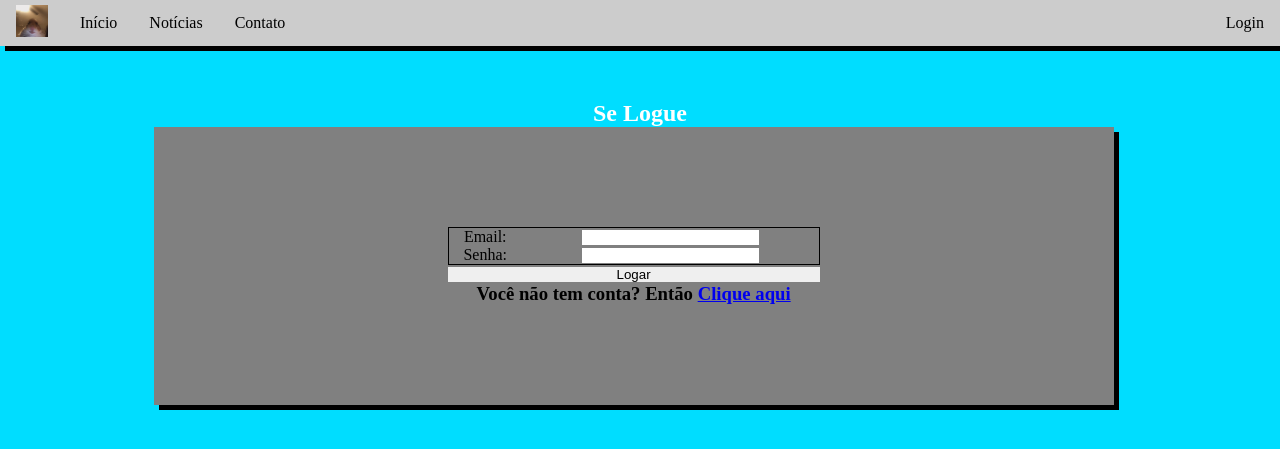
After one commit to Dexduo/Simple-Web-PHP-MySQL, a PHP site: page /login.php in a window 1280 px wide. The commit adds this page. Shown: the top 449 px of the page. Run offline with PHP 8.4, Linux system fonts and the light colour scheme.

Commit message:
Inicio do login

```diff
--- a/header.php
+++ b/header.php
@@ -7,5 +7,5 @@
     <a href="index.php">Início</a>
     <a href="news.php">Notícias</a>
     <a href="contact.php">Contato</a>
-    <a href="register.php" class="right">Registrar</a>
+    <a href="login.php" class="right">Login</a>
 </div>
--- a/index.php
+++ b/index.php
@@ -6,6 +6,7 @@
     <head>
         <title>Meu Site</title>
         <link rel="stylesheet" type="text/css" href="style.css">
+        <link rel="icon" href="logo.jpg">
     </head>
     <body>
         <?php include("header.php");?>
--- /dev/null
+++ b/login.php
@@ -0,0 +1,33 @@
+<?php
+
+?>
+<!DOCTYPE html>
+<html>
+    <head>
+        <title>Login - Meu Site</title>
+        <link rel="stylesheet" type="text/css" href="style.css">
+        <link rel="icon" href="logo.jpg">
+    </head>
+    <body>
+        <?php include("header.php"); ?>
+        <section class="center">
+            <h1>Se Logue</h1>
+            <div class="panel">
+                <form method="POST">
+                    <table>
+                        <tr>
+                            <td>Email: </td>
+                            <td><input type="email" name="email"></td>
+                        </tr>
+                        <tr>
+                            <td>Senha: </td>
+                            <td><input type="password" name="pass"></td>
+                        </tr>
+                    </table>
+                    <input type="submit" name="login" value="Logar" class="submit">
+                </form>
+                <h3>Você não tem conta? Então <a href="register.php">Clique aqui</a></h3>
+            </div>
+        </section>
+    </body>
+</html>
--- a/style.css
+++ b/style.css
@@ -80,3 +80,7 @@ input.submit{
 .center{
     padding-top: 100px;
 }
+
+.center h1{
+    color: white;
+}
```
Also changed, not shown: register.php (+13 -2 lines), logo.jpg (added).
